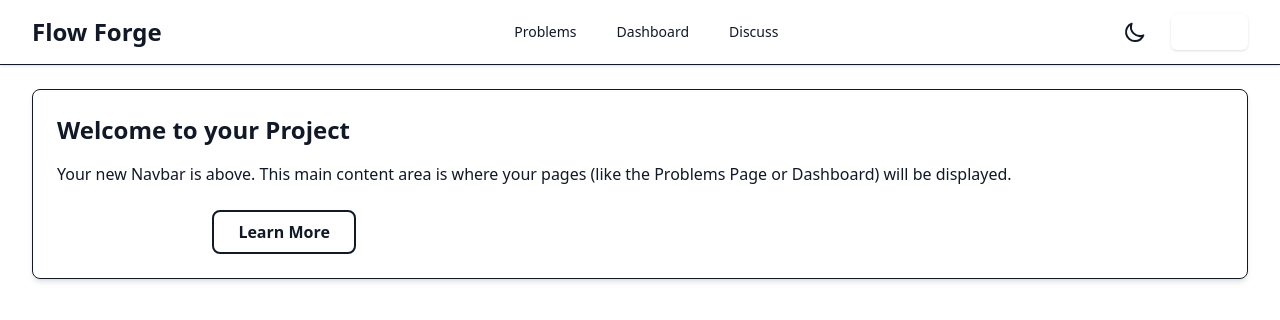
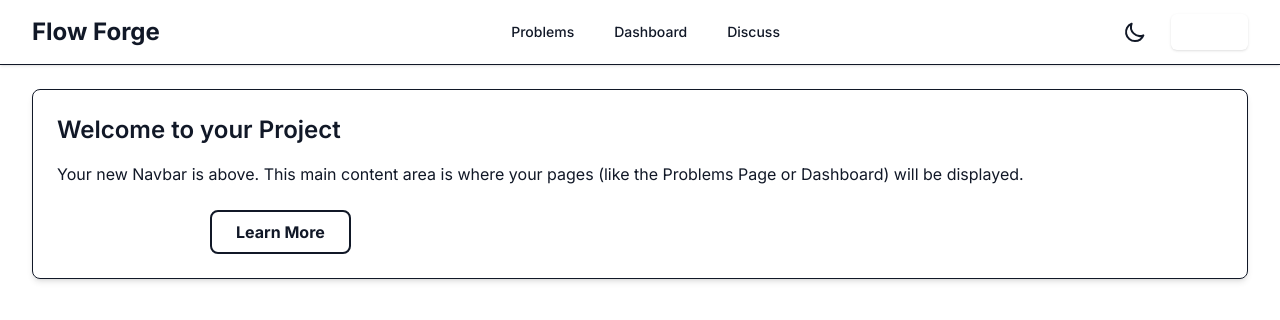
Before and after one commit to DPanvish/Flow-Forge, a React (Vite) app in the folder client/: page / in a window 1280 px wide. Shown: the top 320 px of the page. Built offline with nearby package versions, Linux system fonts and the light colour scheme.

Commit message:
Fonts Added

```diff
--- a/client/src/index.css
+++ b/client/src/index.css
@@ -1,4 +1,6 @@
+@import url('https://fonts.googleapis.com/css2?family=Fira+Code:wght@300..700&family=Inter:ital,opsz,wght@0,14..32,100..900;1,14..32,100..900&display=swap');
 @import "tailwindcss";
+
 
 :root{
   --color-bg-primary: #FFFFFF;
@@ -25,5 +27,21 @@
 body{
   background-color: var(--color-bg-primary);
   color: var(--color-text-primary);
+  font-family: 'Inter', system-ui, -apple-system, sans-serif;
   transition: background-color 0.3s ease, color 0.3s ease;
 }
+
+/* Apply Fira Code to code elements */
+code, pre, .font-mono {
+  font-family: 'Fira Code', 'Courier New', monospace;
+}
+
+/* Font weight examples */
+.font-light { font-weight: 300; }
+.font-normal { font-weight: 400; }
+.font-medium { font-weight: 500; }
+.font-semibold { font-weight: 600; }
+.font-bold { font-weight: 700; }
+
+/* Font style examples */
+.font-italic { font-style: italic; }
```
